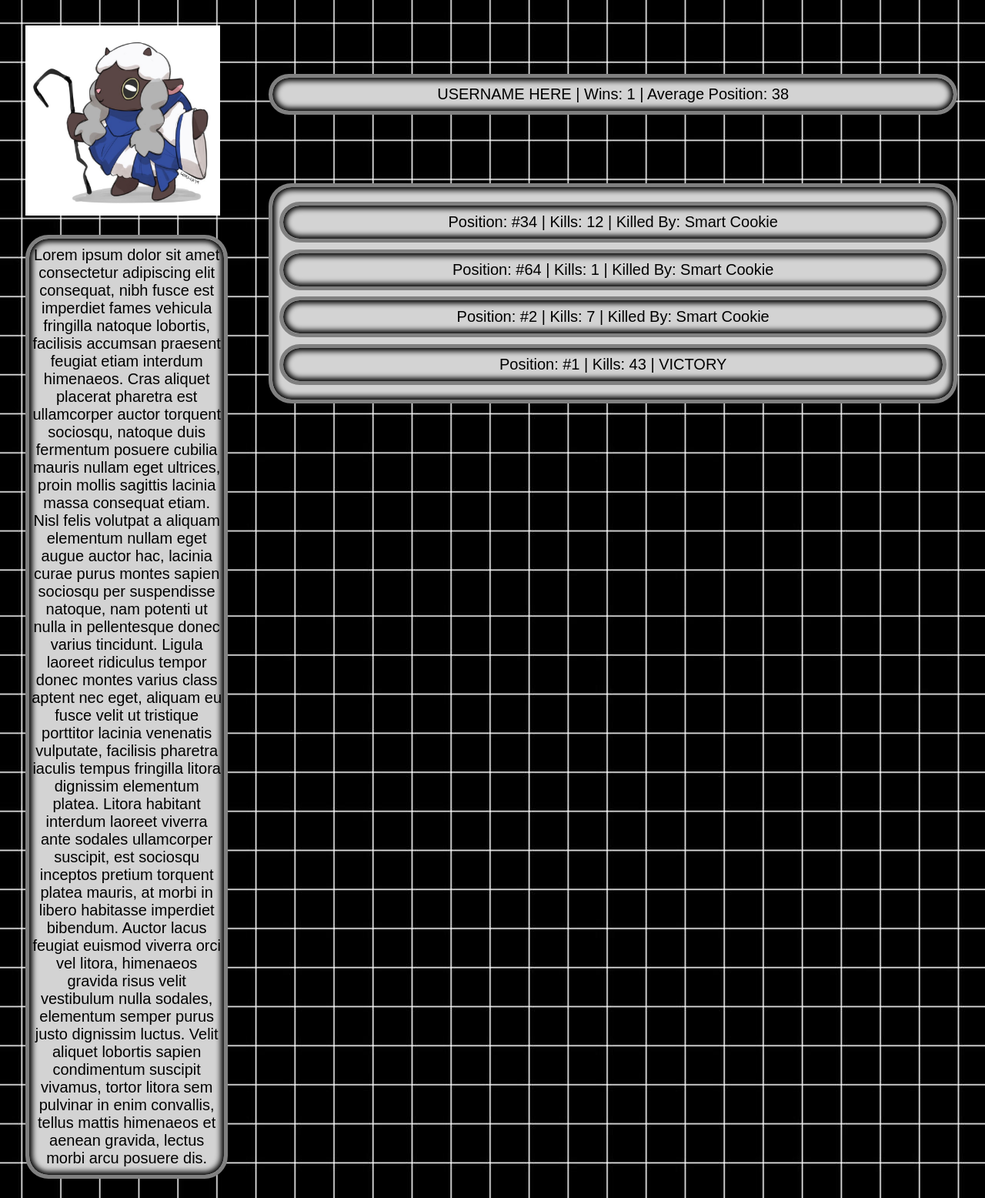
After one commit to HWU-Webprog/game-project, a PHP site: page /ProfileScreen.html in a window 1280 px wide. The commit adds this page. Shown: the whole page at 77% size. Run offline with PHP 8.4, Linux system fonts and the light colour scheme.

Commit message:
First Pass of Profile Screen

```diff
--- /dev/null
+++ b/ProfileScreen.html
@@ -0,0 +1,57 @@
+<!DOCTYPE html>
+<html>
+
+<head>
+    <title>[game name] - User Profile</title>
+    <link rel="stylesheet" href="style.css">
+</head>
+
+<!--Placeholder Images. Will Need Changing-->
+<body>
+    <div id="leftWrapper">
+        <div class="imageContainer" id="profileImageContainer">
+            <!--Javascript to set the image to what was saved-->
+            <img src="img/Woolooloo.jpg" alt="ProfilePic">
+            <div class="editButton" id="profileImageContainerEdit">
+                <img src="img/edit-button-512.png" alt="Edit Image">
+                <!--Javascript to Change the image-->
+            </div>
+        </div>
+
+        <div class="textDiv" id="profileDescription">
+                <!--User-created description or should we do something more rigid?-->
+                Lorem ipsum dolor sit amet consectetur adipiscing elit consequat, nibh fusce est imperdiet fames vehicula fringilla natoque lobortis, facilisis accumsan praesent feugiat etiam interdum himenaeos. Cras aliquet placerat pharetra est ullamcorper auctor torquent sociosqu, natoque duis fermentum posuere cubilia mauris nullam eget ultrices, proin mollis sagittis lacinia massa consequat etiam.
+                Nisl felis volutpat a aliquam elementum nullam eget augue auctor hac, lacinia curae purus montes sapien sociosqu per suspendisse natoque, nam potenti ut nulla in pellentesque donec varius tincidunt. Ligula laoreet ridiculus tempor donec montes varius class aptent nec eget, aliquam eu fusce velit ut tristique porttitor lacinia venenatis vulputate, facilisis pharetra iaculis tempus fringilla litora dignissim elementum platea.
+                Litora habitant interdum laoreet viverra ante sodales ullamcorper suscipit, est sociosqu inceptos pretium torquent platea mauris, at morbi in libero habitasse imperdiet bibendum. Auctor lacus feugiat euismod viverra orci vel litora, himenaeos gravida risus velit vestibulum nulla sodales, elementum semper purus justo dignissim luctus. Velit aliquet lobortis sapien condimentum suscipit vivamus, tortor litora sem pulvinar in enim convallis, tellus mattis himenaeos et aenean gravida, lectus morbi arcu posuere dis.
+            <div class="editButton" id="profileDescriptionEdit">
+                <img src="img/edit-button-512.png" alt="Edit Description">
+                <!--Javascript to Edit the description-->
+            </div>
+        </div>
+    </div>
+
+    <div id="rightWrapper">
+        <div class="textDiv" id="profileHeader">
+            USERNAME HERE | Wins: 1 | Average Position: 38
+            <!--Javascript here to fetch data-->
+        </div>
+
+        <div class="logContainer" id="profileLogContainer">
+            <!--Insert Javascript to create .log classes for games played from the user's data-->
+            <div class="log">
+                Position: #34 | Kills: 12 | Killed By: Smart Cookie
+            </div>
+            <div class="log">
+                    Position: #64 | Kills: 1 | Killed By: Smart Cookie
+            </div>
+            <div class="log">
+                    Position: #2 | Kills: 7 | Killed By: Smart Cookie
+            </div>
+            <div class="log">
+                Position: #1 | Kills: 43 | VICTORY
+            </div>
+        </div>
+    </div>
+</body>
+
+</html>
--- a/style.css
+++ b/style.css
@@ -57,3 +57,110 @@ i.ml {
 }
 
 /*Poor CSS by Cameron Bell (cjb15/RedCJB15)*/
+
+
+img {
+    display: block;
+    width: 100%;
+    height: 100%;
+}
+
+.imageContainer{
+    display: flex;
+    justify-content: center;
+    align-content: center;
+    overflow: hidden;
+    margin: 10% 10% 10% 10%;
+}
+
+.textDiv{
+    background-color: lightgrey;
+    border-style: solid;
+    border-width: thick;
+    border-color: grey;
+    margin: 10% 10% 10% 10%;
+    padding: 10px 0 10px 0;
+    border-radius: 30px;
+    box-shadow: inset 0 0 7px 4px;
+}
+
+.editButton{
+    display: none;
+}
+
+.logContainer{
+    background-color: lightgrey;
+    border-style: solid;
+    border-width: thick;
+    border-color: grey;
+    margin: 10% 10% 10% 10%;
+    padding: 10px 0 10px 0;
+    border-radius: 30px;
+    box-shadow: inset 0 0 7px 4px;
+}
+
+.log{
+    background-color: lightgrey;
+    border-style: solid;
+    border-width: thick;
+    border-color: grey;
+    margin: 1% 1% 1% 1%;
+    padding: 10px 0 10px 0;
+    border-radius: 30px;
+    box-shadow: inset 0 0 7px 4px;
+}
+
+#leftWrapper{
+    width: 20%;
+    float: left;
+}
+
+#rightWrapper{
+    width: 70%;
+    float: left;
+}
+
+#profileImageContainer{
+    position: relative;
+    width: 100%;
+    height: auto;
+}
+
+#profileImageContainerEdit{
+    width: 10%;
+    height: auto    ;
+    position: absolute;
+    right: 10px;
+    top: 10px;
+}
+
+#profileImageContainer:hover #profileImageContainerEdit{
+    display: block;
+}
+
+#profileHeader{
+    width: 100%;
+}
+
+#profileDescription{
+    position: relative;
+    width: 100%;
+}
+
+#profileDescriptionEdit{
+    width: 10%;
+    height: auto;
+    position: absolute;
+    right: 10px;
+    top: 10px;
+}
+
+#profileDescription:hover #profileDescriptionEdit{
+    display: block;
+}
+
+#profileLogContainer{
+    width: 100%;
+}
+
+/*Profile Screen CSS Added by Alexander de Bruin (cad11/MagnificentBubble)*/
```
Also changed, not shown: img/Woolooloo.jpg (added), img/edit-button-512.png (added).
